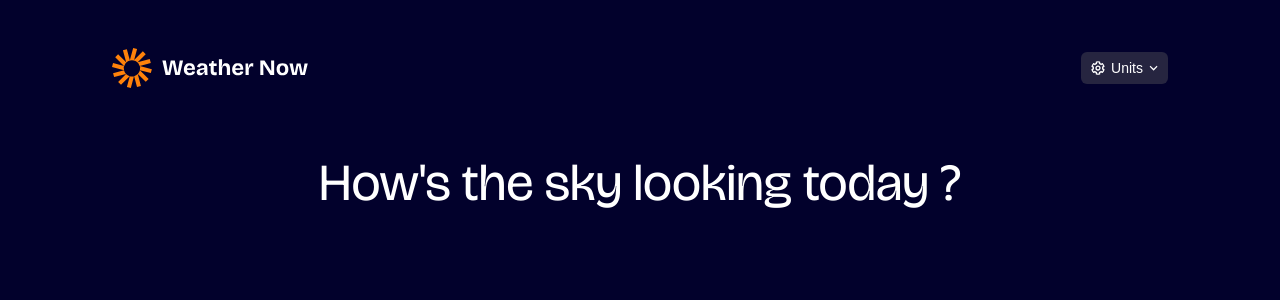
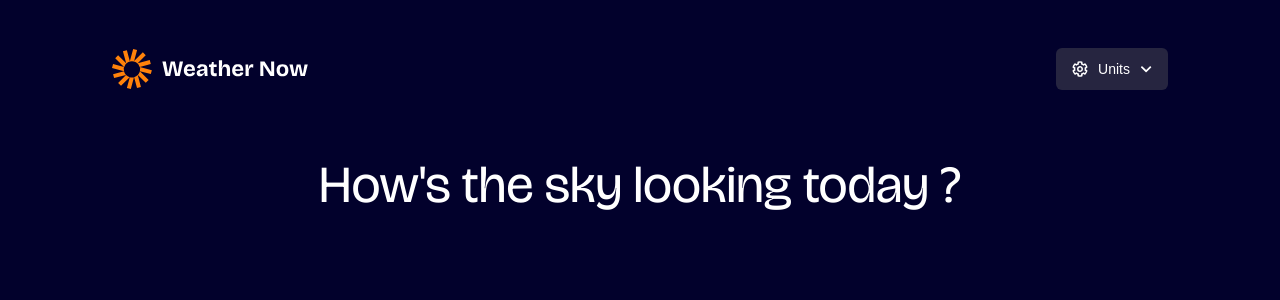
Before and after one commit to Maz-hub/weather-app-open-meteo, a React (Vite) app: page / in a window 1280 px wide. Shown: the top 300 px of the page. Built offline with nearby package versions, Linux system fonts and the light colour scheme; a web font is replaced by a local one.

Commit message:
style(HeaderSearch): enhance responsive design with updated padding and icon sizes

```diff
--- a/src/components/HeaderSearch.jsx
+++ b/src/components/HeaderSearch.jsx
@@ -8,19 +8,19 @@ const HeaderSearch = () => {
       <div>
         <img src={Logo} alt="Logo" />
       </div>
-      <div className="flex items-center px-2.5 py-2 bg-Neutral-800 rounded-md">
+      <div className="flex items-center px-2.5 md:py-3 py-2 md:px-4 bg-Neutral-800 rounded-md">
         <img
           src={UnitsIcon}
           alt="Gear Icon for Units search"
-          className="w-3.5 h-3.5 "
+          className="w-3.5 md:w-4 h-3.5 md:h-4"
         />
-        <p className="text-preset-8 text-[var(--color-Neutral-0)] mx-1.5">
+        <p className="text-preset-8 text-[var(--color-Neutral-0)] mx-1.5 md:mx-2.5">
           Units
         </p>
         <img
           src={DropdownIcon}
           alt="Dropdown Icon for Units search"
-          className="w-[9px] h-3.5 cursor-pointer"
+          className="w-[9px] md:w-3 h-3.5 md:h-4.5 cursor-pointer"
         />
       </div>
     </section>
```
